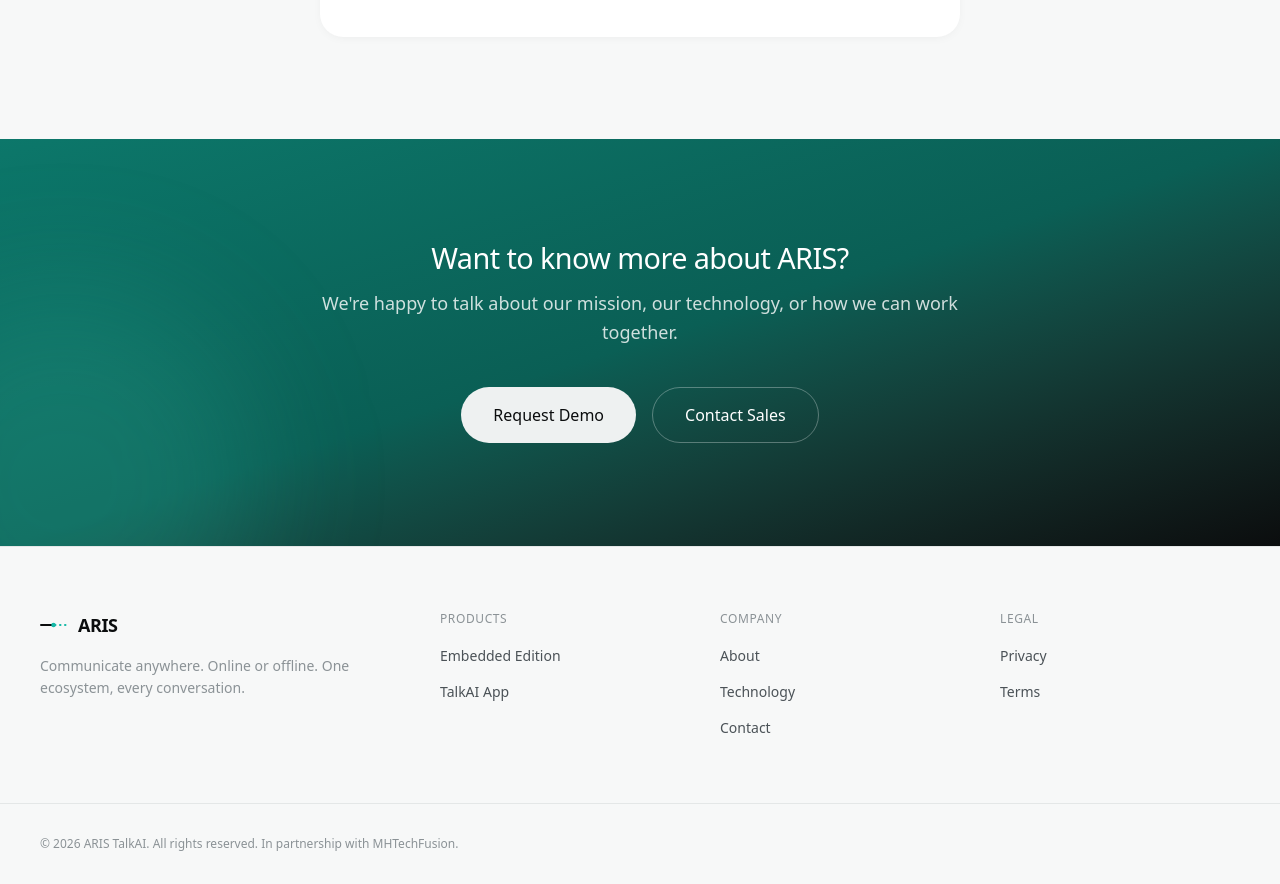
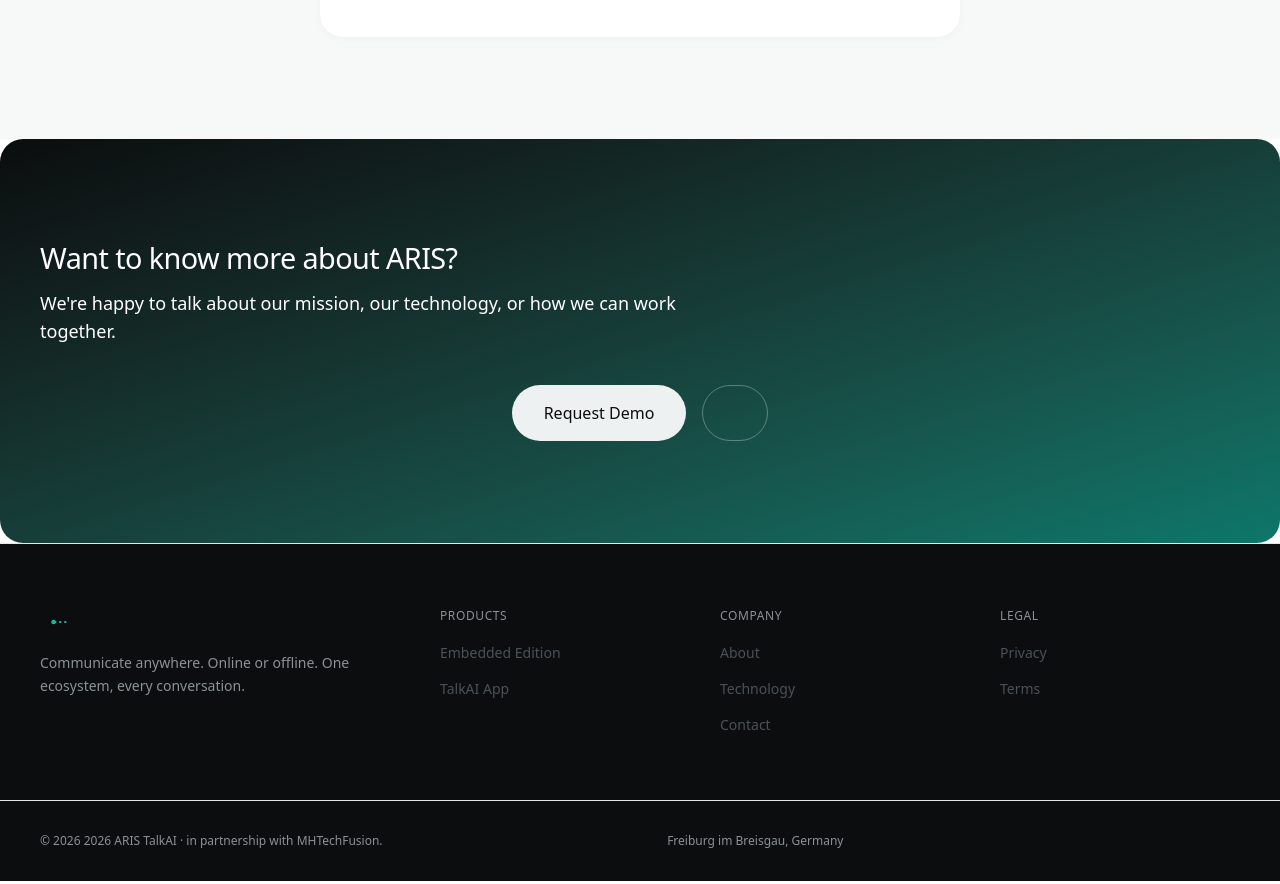
Before and after one commit to Abdul-Ahad3/ARIS-TalkAI-marketing, a Next.js app: page /about in a window 1280 px wide. Shown: the part 2260-3144 px from the top of the page. Built offline with nearby package versions, Linux system fonts and the light colour scheme.

Commit message:
Edit home page - ecosystem, industries, CTA, footer

```diff
--- a/src/app/page.tsx
+++ b/src/app/page.tsx
@@ -5,7 +5,6 @@
 import { Problem } from "@/components/sections/home/Problem";
 import { Solution } from "@/components/sections/home/Solution";
 import { Ecosystem } from "@/components/sections/home/Ecosystem";
-import { Features } from "@/components/sections/home/Features";
 import { Industries } from "@/components/sections/home/Industries";
 import { TechnologyPreview } from "@/components/sections/home/TechPreview";
 import { CTA } from "@/components/sections/home/CTA";
@@ -18,7 +17,6 @@
       <Ecosystem />
       <Problem />
       <Solution />
-      <Features />
       <Industries />
       <TechnologyPreview />
       <CTA />
--- a/src/components/layout/Footer.tsx
+++ b/src/components/layout/Footer.tsx
@@ -1,11 +1,11 @@
 import Link from "next/link";
 import { Container } from "@/components/ui/Container";
 import { Logo } from "@/components/ui/Logo";
-import { footerColumns, socialLinks, partnershipNote } from "@/data/footer";
+import { footerColumns, socialLinks } from "@/data/footer";
 
 export function Footer() {
   return (
-    <footer className="border-t border-line bg-surface-soft">
+    <footer className="border-t border-line bg-ink">
       <Container className="grid grid-cols-1 gap-10 py-16 md:grid-cols-[1.5fr_repeat(3,1fr)]">
         <div className="flex flex-col gap-4">
           <Logo />
@@ -38,8 +38,9 @@
       <div className="border-t border-line">
         <Container className="flex flex-col items-center gap-4 py-6 text-xs text-ink-muted sm:flex-row sm:justify-between">
           <p>
-            &copy; {new Date().getFullYear()} ARIS TalkAI. All rights reserved. {partnershipNote}.
+            &copy; {new Date().getFullYear()} 2026 ARIS TalkAI · in partnership with MHTechFusion.
           </p>
+          <p>Freiburg im Breisgau, Germany</p>
 
           <div className="flex items-center gap-2">
             {socialLinks.map(({ label, href }) => (
--- a/src/components/sections/home/CTA.tsx
+++ b/src/components/sections/home/CTA.tsx
@@ -1,10 +1,22 @@
+import {SectionHeading} from "@/components/ui/SectionHeading";
+import { Container } from "@/components/ui/Container";
 import { CtaBanner } from "@/components/shared/CTABanner";
+
 
 export function CTA() {
   return (
-    <CtaBanner
-      title="Ready to communicate without barriers?"
-      description="Whether you're outfitting a hospital floor or connecting with family across the world, ARIS is ready when you are."
-    />
+    <section className="bg-surface-soft py-section">
+      <Container>
+        <CtaBanner
+          align="left"
+          eyebrow="Ready when you are"
+          title="Bring Understanding to your team"
+          description="Request a private demo for your facility or organisation. For the offline device, no internet connection required."
+          secondaryLabel="Contact Sales"
+          secondaryHref="/contact"
+        />
+      </Container>
+    </section>
+
   );
 }
--- a/src/components/sections/home/Ecosystem.tsx
+++ b/src/components/sections/home/Ecosystem.tsx
@@ -1,4 +1,4 @@
-import { Globe, Link2 } from "lucide-react";
+import { ArrowRight, Globe, Link2 } from "lucide-react";
 import { Container } from "@/components/ui/Container";
 import { SectionHeading } from "@/components/ui/SectionHeading";
 import { ecosystemProducts } from "@/data/ecosystem";
@@ -44,9 +44,7 @@
                 </div>
 
                 <a className="mt-6 inline-flex items-center gap-2 text-sm font-medium text-teal-600 transition-colors hover:text-teal-400" href={title === "Embedded Edition" ? "/embedded" : "/tai-app"}>
-                  <div style={{ marginTop: '18px' }}><span className="arrow-link">Explore {title}
-                    <svg viewBox="0 0 24 24" fill="none" stroke="currentColor" strokeWidth="1"><path d="M5 12h14M13 6l6 6-6 6" strokeLinecap="round" strokeLinejoin="round"/></svg></span></div>
-
+                  Explore {title} <ArrowRight size={14} className="transition-transform group-hover:translate-x-0.5" />
                 </a>
               </div>
             ))}
--- a/src/components/sections/home/Industries.tsx
+++ b/src/components/sections/home/Industries.tsx
@@ -5,16 +5,16 @@
 
 export function Industries() {
   return (
-    <section className="bg-surface py-section">
+    <section className="bg-teal-50 py-section">
       <Container>
         <SectionHeading
-          align="center"
+          align="left"
           eyebrow="Who It's For"
           title="Built for the moments that matter."
-          description="From hospital rooms to factory floors, ARIS meets people where language shouldn't be the obstacle."
+          description=""
         />
 
-        <div className="mt-16 grid gap-6 sm:grid-cols-2 lg:grid-cols-4">
+        <div className="mt-6 grid gap-6 sm:grid-cols-2 lg:grid-cols-3">
           {industries.map((industry) => (
             <IndustryCard key={industry.title} {...industry} />
           ))}
--- a/src/components/shared/CTABanner.tsx
+++ b/src/components/shared/CTABanner.tsx
@@ -1,7 +1,10 @@
 import { Container } from "@/components/ui/Container";
 import { Button } from "@/components/ui/Button";
+import { SectionHeading } from "@/components/ui/SectionHeading";
 
 interface CtaBannerProps {
+  align: "left" | "center";
+  eyebrow: string;
   title: string;
   description: string;
   primaryLabel?: string;
@@ -11,20 +14,27 @@
 }
 
 export function CtaBanner({
+  align,
+  eyebrow,
   title,
   description,
   primaryLabel = "Request Demo",
   primaryHref = "/contact",
-  secondaryLabel = "Contact Sales",
-  secondaryHref = "/contact",
+  secondaryLabel,
+  secondaryHref,
 }: CtaBannerProps) {
   return (
-    <section className="relative overflow-hidden bg-gradient-to-br from-teal-700 via-teal-800 to-ink py-section">
-      <div className="pointer-events-none absolute -bottom-32 -left-32 h-96 w-96 rounded-full bg-teal-400/20 blur-3xl" />
+    <section className="relative overflow-hidden bg-gradient-to-br rounded-2xl from-ink via-ink2 to-teal-700 py-section">
+      <div className="pointer-events-none absolute -bottom-32 -left-32  rounded-full bg-teal-400/20 blur-3xl" />
       <Container>
+        <SectionHeading className="text-white"
+          align={align}
+          eyebrow={eyebrow}
+          title={title}
+          description={description}
+          color="white"
+        />
         <div className="relative mx-auto max-w-2xl text-center">
-          <h2 className="text-title text-balance text-white">{title}</h2>
-          <p className="mt-4 text-lg leading-relaxed text-white/80">{description}</p>
           <div className="mt-10 flex flex-wrap items-center justify-center gap-4">
             <Button href={primaryHref} size="lg" variant="secondary">{primaryLabel}</Button>
             <Button
--- a/src/components/ui/IndustryCard.tsx
+++ b/src/components/ui/IndustryCard.tsx
@@ -1,6 +1,5 @@
 import type { LucideIcon } from "lucide-react";
-import { ArrowRight } from "lucide-react";
-import Link from "next/link";
+
 
 interface IndustryCardProps {
   icon: LucideIcon;
@@ -9,21 +8,14 @@
   href?: string;
 }
 
-export function IndustryCard({ icon: Icon, title, description, href = "/contact" }: IndustryCardProps) {
+export function IndustryCard({ icon: Icon, title, description }: IndustryCardProps) {
   return (
-    <div className="group rounded-2xl bg-surface p-8 shadow-card transition-all hover:-translate-y-1 hover:shadow-premium">
+    <div className="group rounded-2xl bg-surface p-6 shadow-card transition-all hover:-translate-y-1 hover:shadow-premium">
       <div className="flex h-12 w-12 items-center justify-center rounded-full bg-teal-50">
         <Icon size={22} className="text-teal-600" />
       </div>
       <h3 className="mt-6 text-lg font-medium text-ink">{title}</h3>
       <p className="mt-2 text-sm leading-relaxed text-ink-soft">{description}</p>
-      <Link
-        href={href}
-        className="mt-6 inline-flex items-center gap-1.5 text-sm font-medium text-teal-600 transition-colors group-hover:text-teal-700"
-      >
-        Explore
-        <ArrowRight size={14} className="transition-transform group-hover:translate-x-0.5" />
-      </Link>
     </div>
   );
 }
--- a/src/components/ui/SectionHeading.tsx
+++ b/src/components/ui/SectionHeading.tsx
@@ -8,6 +8,7 @@
   description?: string;
   align?: "left" | "center";
   className?: string;
+  color?: "default" | "white";
 }
 
 export function SectionHeading({
@@ -32,9 +33,9 @@
           {eyebrow}
         </p>
       )}
-      <h2 className="text-title text-ink text-balance">{title}</h2>
+      <h2 className="text-title text-default text-balance">{title}</h2>
       {description && (
-        <p className="mt-4 text-lg text-ink-soft">{description}</p>
+        <p className="mt-4 text-lg text-default-soft">{description}</p>
       )}
     </div>
   );
--- a/src/data/industries.ts
+++ b/src/data/industries.ts
@@ -1,14 +1,13 @@
 import type { Industry } from "@/types/industry";
-import { HeartPulse, Plane, Briefcase, Landmark, GraduationCap, Factory, ConciergeBell } from "lucide-react";
+import { HeartPulse, Globe, Briefcase, Landmark, GraduationCap, Factory} from "lucide-react";
 
 
 
 export const industries: Industry[] = [
   { icon: HeartPulse, title: "Healthcare", description: "Clear communication between patients and providers, every time." },
-  { icon: Plane, title: "Travel", description: "Navigate any country without missing a word." },
+  { icon: Globe, title: "Travel", description: "Navigate any country without missing a word." },
   { icon: Briefcase, title: "Business", description: "Negotiate, present, and close deals across languages." },
   { icon: Landmark, title: "Government", description: "Secure, compliant communication for public service." },
   { icon: GraduationCap, title: "Education", description: "Every student understood, regardless of language." },
   { icon: Factory, title: "Manufacturing", description: "Clear instructions on the floor, no matter the shift." },
-  { icon: ConciergeBell, title: "Hospitality", description: "Welcome every guest in their own language." },
 ];
```
